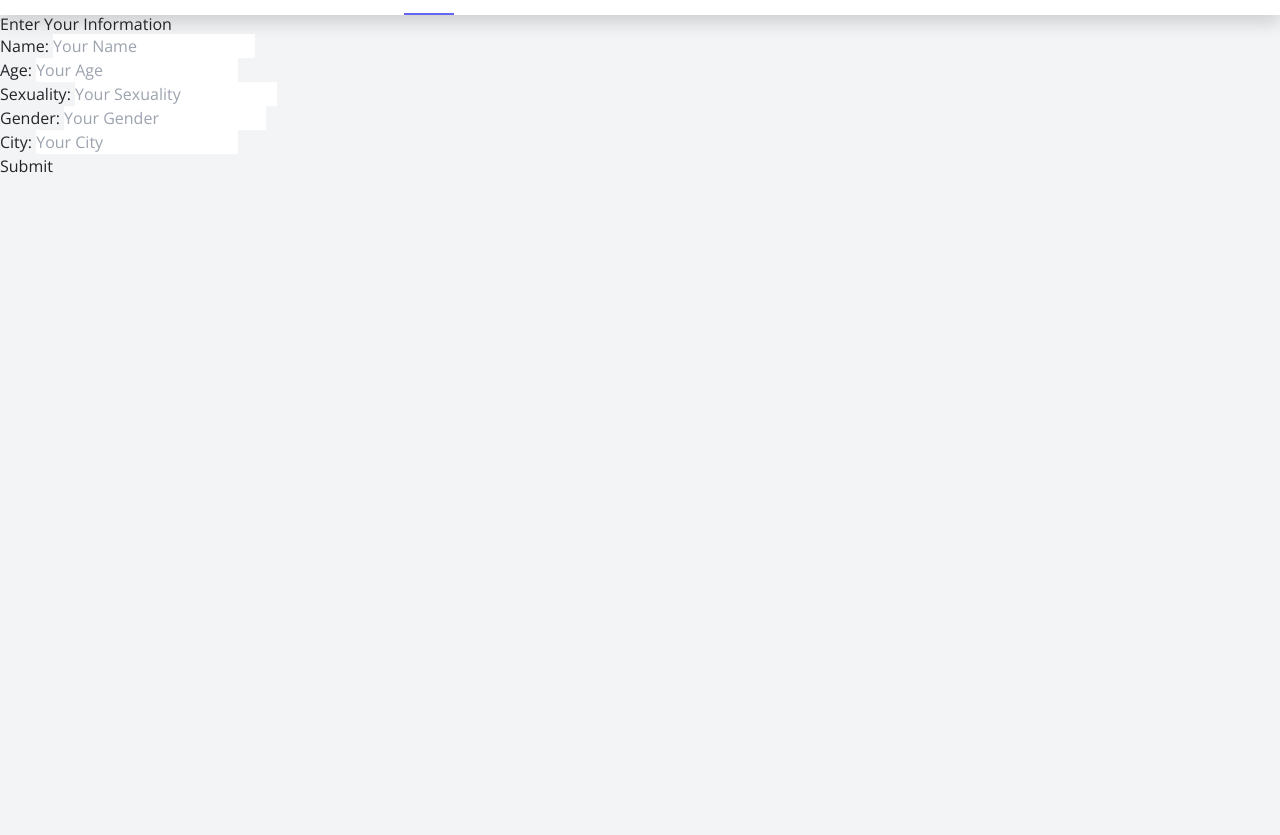
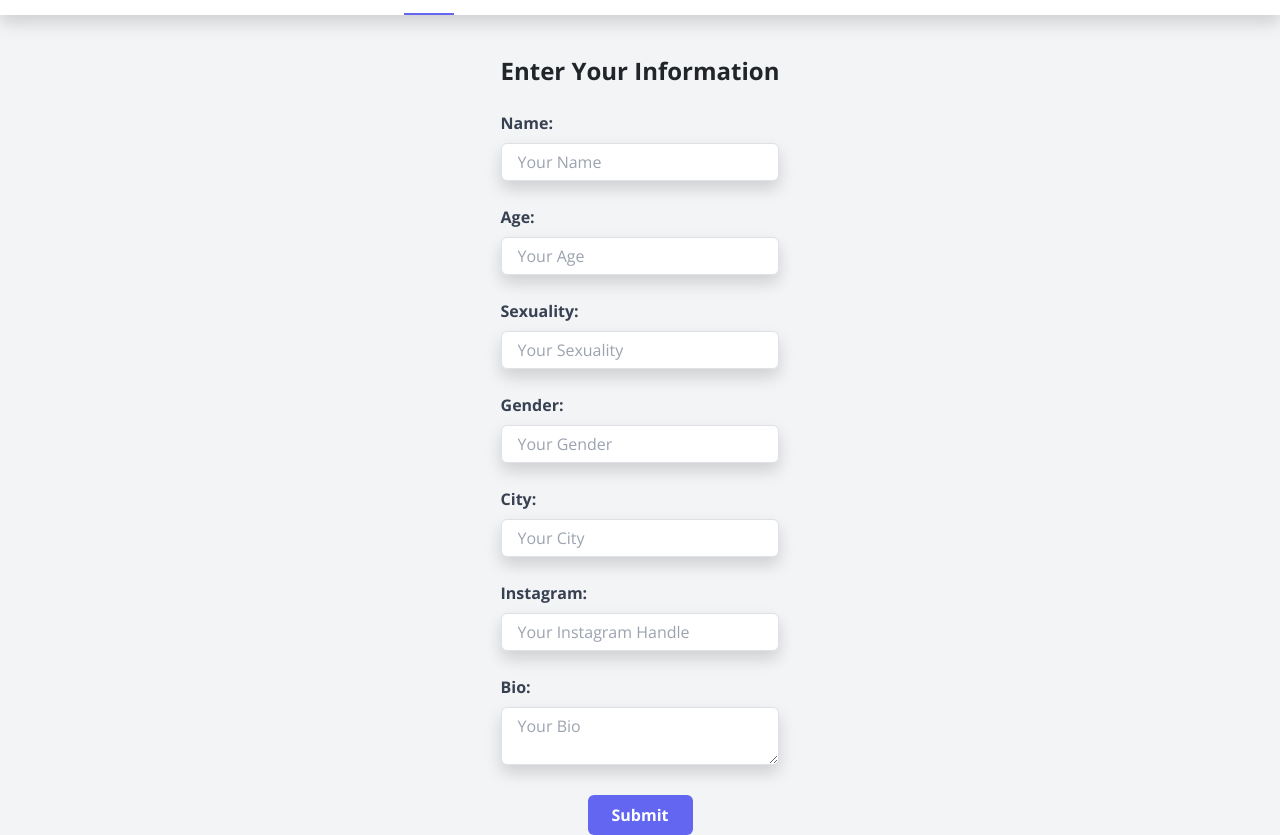
Before and after one commit to Enigma-52/Matchify, a website: page public/profile.html in a window 1280 px wide. Shown: the part 49-884 px from the top of the page. Before the commit the page ends 800 px from the top, so only its background shows below. Drawn offline with nearby package versions, Linux system fonts and the light colour scheme.

Commit message:
add insta bio

```diff
--- a/public/profile.html
+++ b/public/profile.html
@@ -51,25 +51,51 @@
     </div>
 </nav>
 
-<h2>Enter Your Information</h2>
-<form id="userInfoForm">
-  <label for="name">Name:</label>
-  <input type="text" id="nameInput" name="name" placeholder="Your Name" required><br>
+<div class="container mx-auto mt-10 px-4 flex justify-center">
+  <div>
+      <h2 class="text-2xl font-bold mb-4">Enter Your Information</h2>
+      <form id="userInfoForm" class="max-w-sm">
+        <div class="mb-4">
+          <label for="name" class="block text-gray-700 font-bold mb-2">Name:</label>
+          <input type="text" id="nameInput" name="name" placeholder="Your Name" required class="shadow appearance-none border rounded w-full py-2 px-3 text-gray-700 leading-tight focus:outline-none focus:shadow-outline">
+        </div>
 
-  <label for="age">Age:</label>
-  <input type="number" id="ageInput" name="age" placeholder="Your Age" required><br>
+        <div class="mb-4">
+          <label for="age" class="block text-gray-700 font-bold mb-2">Age:</label>
+          <input type="number" id="ageInput" name="age" placeholder="Your Age" required class="shadow appearance-none border rounded w-full py-2 px-3 text-gray-700 leading-tight focus:outline-none focus:shadow-outline">
+        </div>
 
-  <label for="sexuality">Sexuality:</label>
-  <input type="text" id="sexualityInput" name="sexuality" placeholder="Your Sexuality" required><br>
+        <div class="mb-4">
+          <label for="sexuality" class="block text-gray-700 font-bold mb-2">Sexuality:</label>
+          <input type="text" id="sexualityInput" name="sexuality" placeholder="Your Sexuality" required class="shadow appearance-none border rounded w-full py-2 px-3 text-gray-700 leading-tight focus:outline-none focus:shadow-outline">
+        </div>
 
-  <label for="gender">Gender:</label>
-  <input type="text" id="genderInput" name="gender" placeholder="Your Gender" required><br>
+        <div class="mb-4">
+          <label for="gender" class="block text-gray-700 font-bold mb-2">Gender:</label>
+          <input type="text" id="genderInput" name="gender" placeholder="Your Gender" required class="shadow appearance-none border rounded w-full py-2 px-3 text-gray-700 leading-tight focus:outline-none focus:shadow-outline">
+        </div>
 
-  <label for="city">City:</label>
-  <input type="text" id="cityInput" name="city" placeholder="Your City" required><br>
+        <div class="mb-4">
+          <label for="city" class="block text-gray-700 font-bold mb-2">City:</label>
+          <input type="text" id="cityInput" name="city" placeholder="Your City" required class="shadow appearance-none border rounded w-full py-2 px-3 text-gray-700 leading-tight focus:outline-none focus:shadow-outline">
+        </div>
 
-  <button type="submit">Submit</button>
-</form>
+        <div class="mb-4">
+          <label for="instagram" class="block text-gray-700 font-bold mb-2">Instagram:</label>
+          <input type="text" id="instagramInput" name="instagram" placeholder="Your Instagram Handle" class="shadow appearance-none border rounded w-full py-2 px-3 text-gray-700 leading-tight focus:outline-none focus:shadow-outline">
+      </div>
+
+      <div class="mb-4">
+          <label for="bio" class="block text-gray-700 font-bold mb-2">Bio:</label>
+          <textarea id="bioInput" name="bio" placeholder="Your Bio" class="shadow appearance-none border rounded w-full py-2 px-3 text-gray-700 leading-tight focus:outline-none focus:shadow-outline"></textarea>
+      </div>
+
+    <div class="flex justify-center">
+      <button type="submit" class="bg-indigo-500 hover:bg-indigo-700 text-white font-bold py-2 px-4 rounded focus:outline-none focus:shadow-outline">Submit</button>
+    </div>
+  </form>
+</div>
+
 
 <script>
 document.addEventListener('DOMContentLoaded', () => {
@@ -81,6 +107,8 @@ document.addEventListener('DOMContentLoaded', () => {
     const sexuality = document.getElementById('sexualityInput').value;
     const gender = document.getElementById('genderInput').value;
     const city = document.getElementById('cityInput').value;
+    const insta = document.getElementById('instagramInput').value;
+    const bio = document.getElementById('bioInput').value;
 
     // Send the user data to the server
     fetch('/updateUserInfo', {
@@ -88,7 +116,7 @@ document.addEventListener('DOMContentLoaded', () => {
       headers: {
         'Content-Type': 'application/json'
       },
-      body: JSON.stringify({ name, age, sexuality, gender, city })
+      body: JSON.stringify({ name, age, sexuality, gender, city,insta,bio })
     })
     .then(response => {
       if (response.ok) {
--- a/server.mjs
+++ b/server.mjs
@@ -249,7 +249,9 @@ app.post('/updateUserInfo', async (req, res) => {
         age,
         sexuality,
         gender,
-        city
+        city,
+        insta,
+        bio
       };
       const details = {data};
       await setDoc(docRef, details, { merge: true });
```
